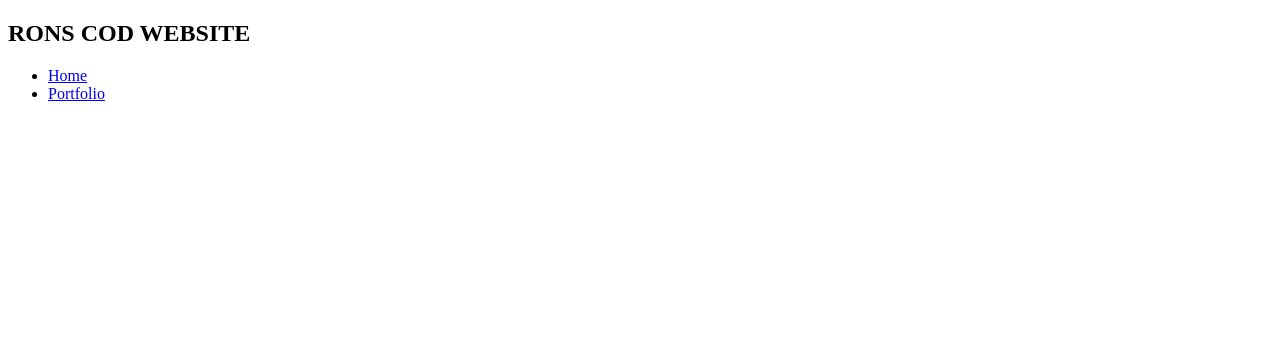
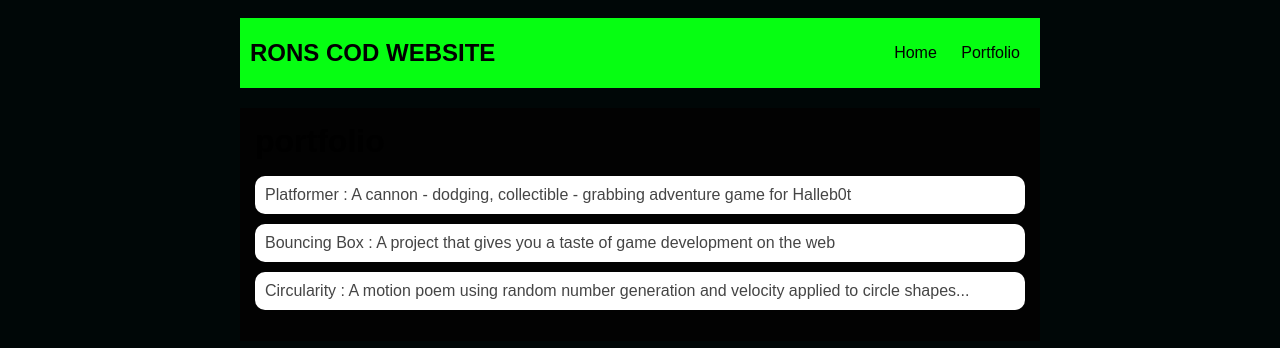
Before and after one commit to Lleron16/Lleron16.github.io, a plain HTML site: page portfolio.html in a window 1280 px wide. Drawn offline with Linux system fonts and the light colour scheme.

Commit message:
add portfolio.html file

```diff
--- a/portfolio.html
+++ b/portfolio.html
@@ -1,22 +1,41 @@
 <!DOCTYPE HTML>
 <html>
+
 <head>
     <title>RON'S CALL OF DUTY WEBSITE</title>
+    <link rel="stylesheet" href="style.css">
 </head>
 
 <body>
-        <div ID="ALL-CONTENTS">
+    <div id="all-contents">
         <nav>
             <h1>RONS COD WEBSITE</h1>
             <ul id="nav-ul">
                 <li class="nav-li">
-<a class="nav-a" href="portfolio.html">Home</a>
+                    <a class="nav-a" href="index.html">Home</a>
                 </li>
                 <li class="nav-li">
                     <a class="nav-a" href="portfolio.html">Portfolio</a>
                 </li>
             </ul>
         </nav>
+        <main>
+            <div class="content">
+                <h1>portfolio</h1>
+
+                <ul id="portfolio">
+                    <li><a href="projects/platformer/">Platformer : A cannon - dodging, collectible - grabbing adventure
+                            game for Halleb0t</a></li>
+                    <li><a href="projects/bouncing-box/">Bouncing Box : A project that gives you a taste of game
+                            development on the web </a></li>
+                    <li><a href="projects/circularity/">Circularity : A motion poem using random number generation and
+                            velocity applied to circle shapes...</a></li>
+
+
+                </ul>
             </div>
+        </main>
+
 </body>
+
 </html>
--- a/style.css
+++ b/style.css
@@ -61,3 +61,28 @@ main {
 h2, h3 {
     margin: 0px;
 }
+ /* portfolio styles */
+ .content h1 {
+    color: black;
+}
+
+#portfolio {
+    list-style-type: none;
+    padding-left: 0;
+}
+
+#portfolio li {
+    background: #fff;
+    padding: 10px;
+    border-radius: 10px;
+    margin-bottom: 10px;
+}
+
+#portfolio li:hover {
+    background: #eee;
+}
+
+#portfolio a {
+    text-decoration: none;
+    color: #454545;
+}
```
Also changed, not shown: 1 other file. Lines whose indentation alone changed are shown as unchanged.
